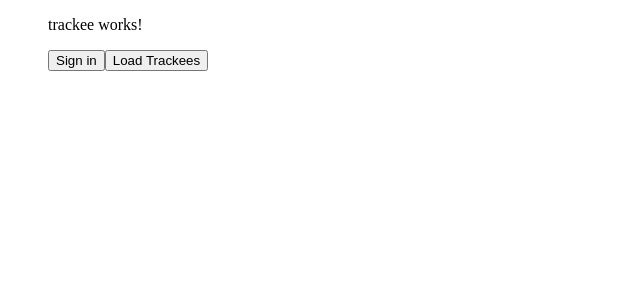
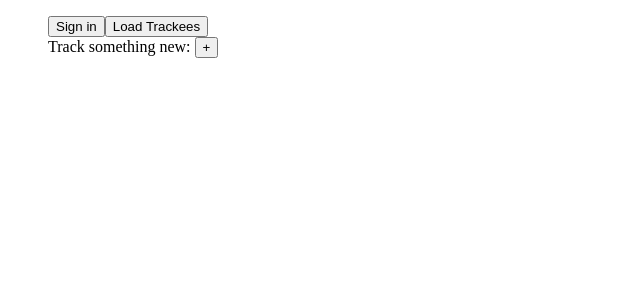
Before and after one commit to dgill/buddhabuddy, an Angular app: page / in a window 1280 px wide. Shown: the top 300 px of the page, without its empty margins (0-640 px from the left). Built offline with nearby package versions, Linux system fonts and the light colour scheme.

Commit message:
Starting 'add trackee' setup

```diff
--- a/src/app/trackee/trackee-list.component.html
+++ b/src/app/trackee/trackee-list.component.html
@@ -1,4 +1,3 @@
-<p>trackee works!</p>
 <button (click)="signIn()">Sign in</button>
 <!-- <button (click)="createSheet()">Create Sheet</button> -->
 <button (click)="loadTrackees()">Load Trackees</button>
@@ -10,4 +9,10 @@
             <button (click)="increment(trackee)" style="margin-left: 10px">+</button>
         </span>
     </li>
+    <li>
+    </li>
 </ul>
+<div>
+    Track something new:
+    <button (click)="addTrackee()">+</button>
+</div>
```
